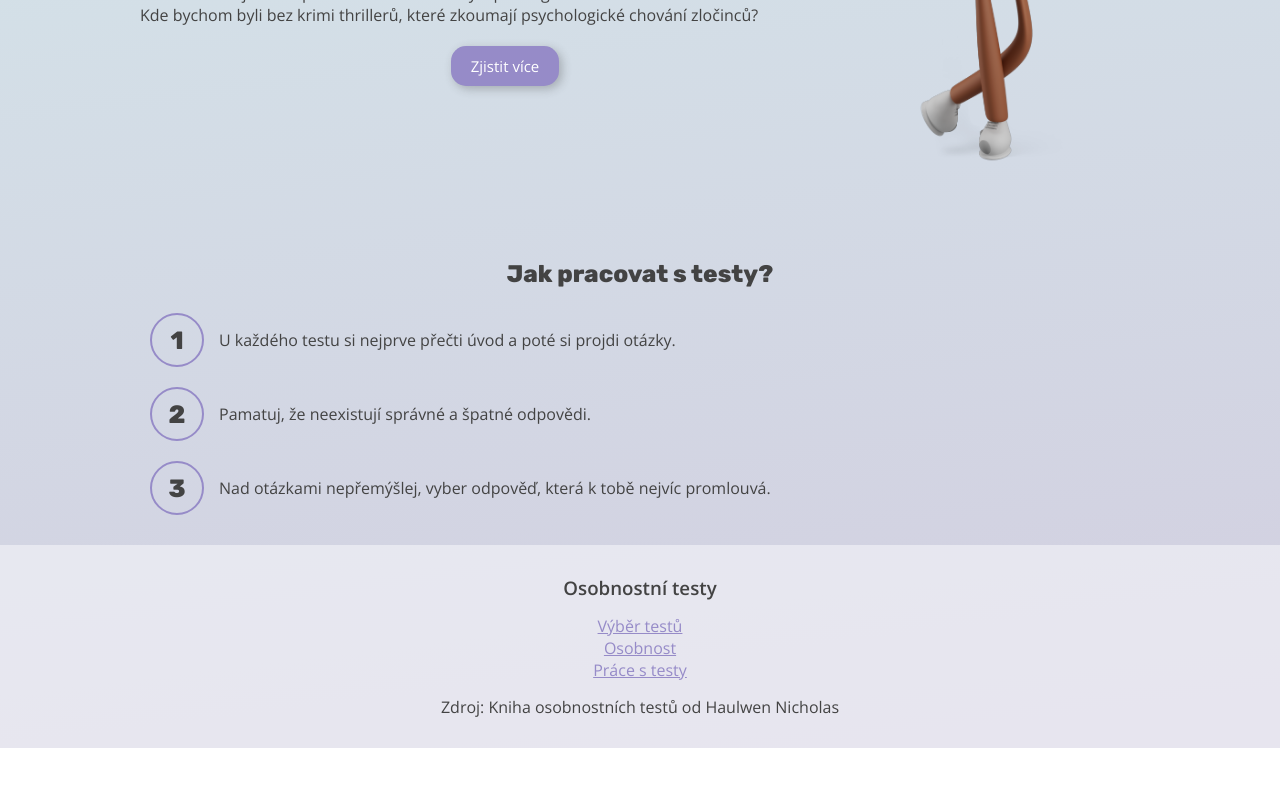
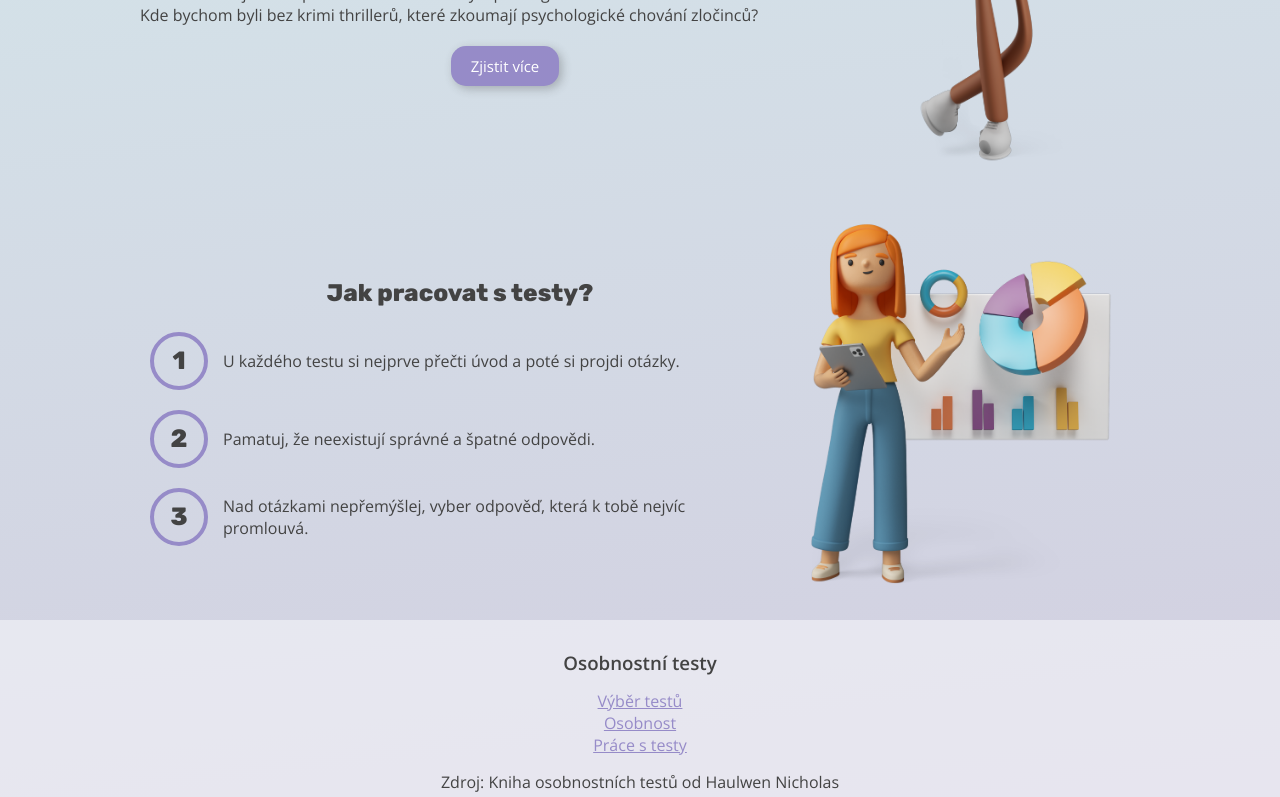
Before and after one commit to gracianaa/osobnostni-testy, a React (Vite) app: page / in a window 1280 px wide. Shown: the part 1489-2286 px from the top of the page. Before the commit the page ends 2237 px from the top, so only its background shows below. Built offline with nearby package versions, Linux system fonts and the light colour scheme.

Commit message:
HowItWorks section stuled to be responsive

```diff
--- a/src/components/AboutPersonality/style.css
+++ b/src/components/AboutPersonality/style.css
@@ -24,7 +24,7 @@
 
 @media screen and (min-width: 850px) {
   .aboutPersonality {
-    margin-top: 0;
+    margin-top: 10px;
     flex-direction: row;
     align-items: center;
     justify-content: center;
--- a/src/components/HowItWorks/index.jsx
+++ b/src/components/HowItWorks/index.jsx
@@ -4,6 +4,7 @@ import chartCharacter from './chart.png';
 export const HowItWorks = () => {
   return (
     <section className="howItWorks" id="howItWorks">
+      <div className="howItWorks__textContent">
         <h2 className="howItWorks__heading">Jak pracovat s testy?</h2>
         <div className="howItWorks__container">
           <ol className="howItWorks__list">
@@ -25,6 +26,8 @@ export const HowItWorks = () => {
             </li>
           </ol>
         </div>
+      </div>
+
       <div className="howItWorks__img">
         <img src={chartCharacter} alt="Character with a chart" />
       </div>
--- a/src/components/HowItWorks/style.css
+++ b/src/components/HowItWorks/style.css
@@ -1,3 +1,7 @@
+.howItWorks {
+  margin-top: 40px;
+}
+
 .howItWorks__container {
   counter-reset: list-item;
 }
@@ -13,7 +17,7 @@
   content: counter(list-item);
   counter-increment: list-item;
   color: var(--color-secondary);
-  border: 2px solid var(--color-primary);
+  border: 4px solid var(--color-primary);
   border-radius: 50%;
   width: 50px;
   height: 50px;
@@ -37,3 +41,28 @@
 .howItWorks__img {
   display: none;
 }
+
+@media screen and (min-width: 850px) {
+  .howItWorks {
+    display: flex;
+    align-items: center;
+    justify-content: center;
+    gap: 10px;
+  }
+
+  .howItWorks__textContent {
+    justify-self: flex-end;
+  }
+
+  .howItWorks__img {
+    flex-basis: 35%;
+    display: block;
+    width: 100%;
+    flex-shrink: 0;
+  }
+
+  .howItWorks__img img {
+    width: 100%;
+    max-width: 500px;
+  }
+}
```
Also changed, not shown: src/components/HowItWorks/chart.png. Lines whose indentation alone changed are shown as unchanged.
